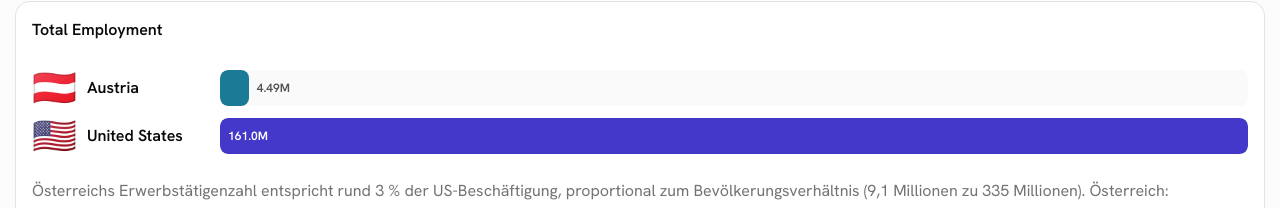
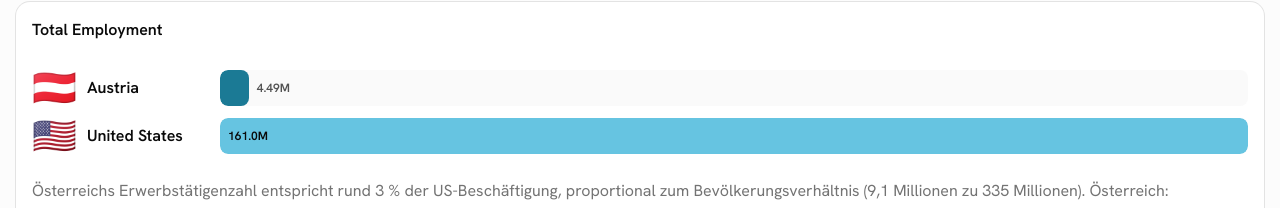
Before and after one commit to dirnbauer/jobs, a Next.js app: page /en/comparison in a window 1280 px wide. Shown: the part 533-741 px from the top of the page. Built offline with nearby package versions, Linux system fonts and the light colour scheme; no server answers.

Commit message:
Use webconsulting teal palette for comparison bars (dark teal AT, light teal US)

```diff
--- a/src/components/comparison-view.tsx
+++ b/src/components/comparison-view.tsx
@@ -127,11 +127,10 @@
                   </div>
                   <div className="flex-1 min-w-0 h-8 sm:h-9 bg-muted/50 rounded-md overflow-hidden flex items-center">
                     <div
-                      className="h-full rounded-md flex items-center px-2 text-xs font-semibold text-white shrink-0"
+                      className="h-full rounded-md flex items-center px-2 text-xs font-semibold text-foreground shrink-0"
                       style={{
                         width: `${usBarWidth}%`,
-                        // indigo-700 — white text clears WCAG AA 4.5:1 (vs ~4.46 on indigo-500)
-                        backgroundColor: "#4338ca",
+                        backgroundColor: "var(--webcon-primary-light, #66c4e1)",
                       }}
                     >
                       {usLabelInside ? usLabel : ""}
```
